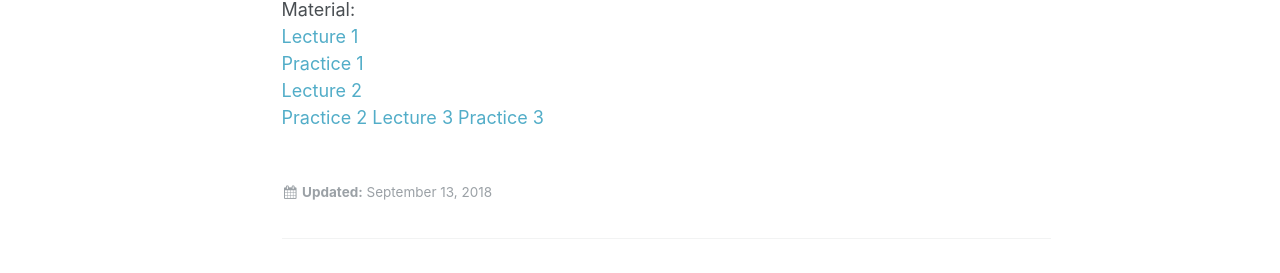
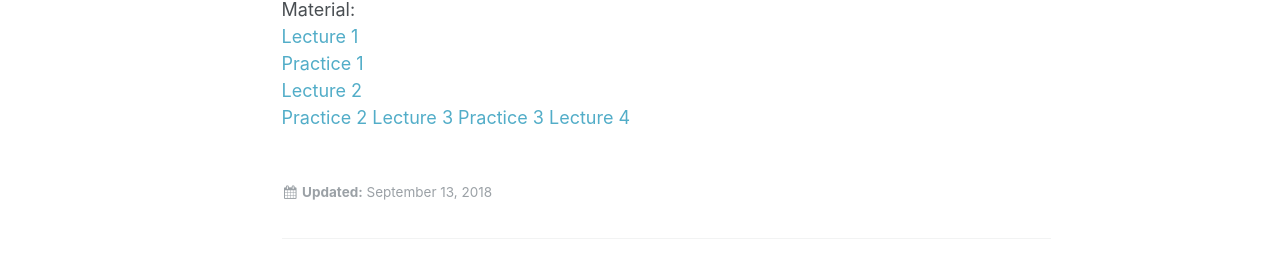
Before and after one commit to thanqminh/thanqminh.github.io, a Jekyll site: the page built from _courses/oopjava.md, in a window 1280 px wide. Shown: the part 164-437 px from the top of the page. Built offline with Jekyll 4.4.1, drawn with Linux system fonts in a browser that asks for light colours; comment, search, counter and statistics services are not loaded.

Commit message:
add lecture 4

```diff
--- a/_courses/oopjava.md
+++ b/_courses/oopjava.md
@@ -12,6 +12,7 @@ Material:
 [Practice 2][practice2]
 [Lecture 3][lecture3]
 [Practice 3][practice3]
+[Lecture 4][lecture4]
 
 [lecture1]: /courses/oopjava/lecture1.pptx
 [practice1]: /courses/oopjava/practice1.pptx
```
Also changed, not shown: other parts of _courses/oopjava.md (+1 -0 lines), 1 other file.
